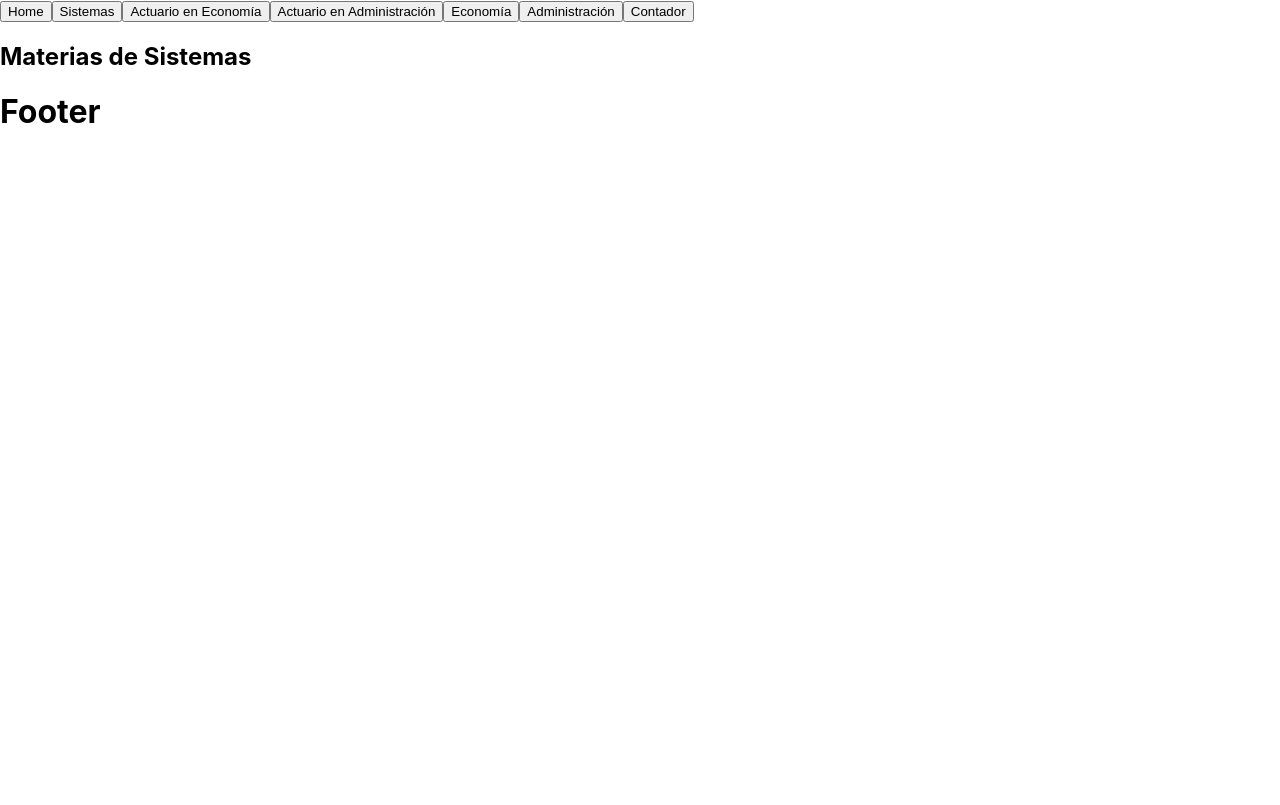
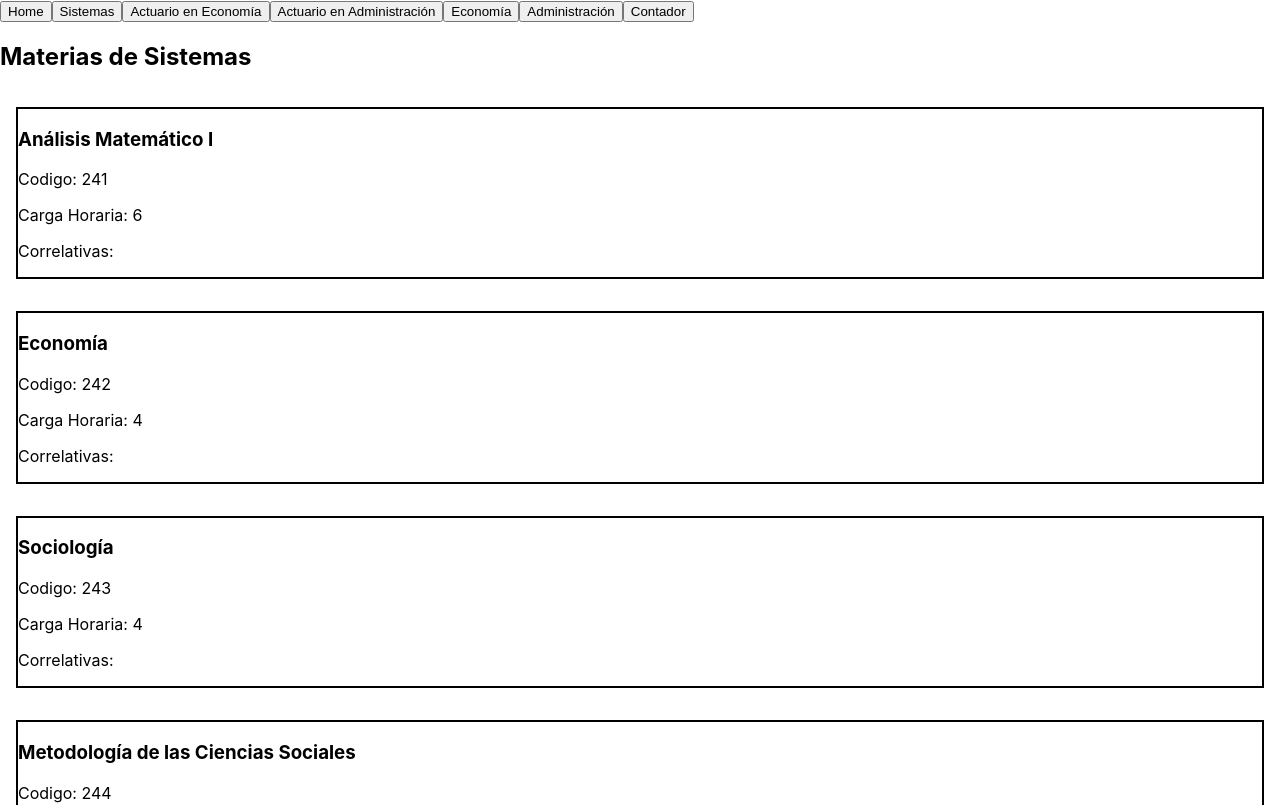
Before and after one commit to TDamonteAzpiazu/Carreras, a React (Create React App) app in the folder front/: page /sistemas in a window 1280 px wide. Shown: the top 805 px of the page. Built offline with nearby package versions, Linux system fonts and the light colour scheme.

Commit message:
Minor changes

```diff
--- /dev/null
+++ b/front/src/components/materia/materia.module.css
@@ -0,0 +1,4 @@
+.card {
+    border: 2px solid black;
+    margin: 1rem;
+}
--- /dev/null
+++ b/front/src/components/materia/materia.tsx
@@ -0,0 +1,19 @@
+import style from "./materia.module.css"
+
+interface MateriaProps {
+    codigo: number
+    nombre: string
+    cargaHoraria: number
+    correlativas: number[]
+}
+
+export const Materia: React.FC<MateriaProps> = ({ codigo , nombre, cargaHoraria, correlativas}) => {
+    return (
+        <div className={style.card}>
+            <h3>{nombre}</h3>
+            <p>Codigo: {codigo}</p>
+            <p>Carga Horaria: {cargaHoraria}</p>
+            <p>Correlativas: {correlativas}</p>
+        </div>
+    )
+}
--- /dev/null
+++ b/front/src/views/carreras/sistemas/sistemas.module.css
@@ -0,0 +1,7 @@
+.container {
+    display: flex;
+    flex-wrap: wrap;
+    flex-direction: column;
+    width: 100%;
+    height: 100%;
+}
--- a/front/src/views/carreras/sistemas/sistemas.tsx
+++ b/front/src/views/carreras/sistemas/sistemas.tsx
@@ -1,5 +1,16 @@
+import { Materia } from "../../../components/materia/materia"
+import { sistemas } from "../../../helpers/sistemas"
+import style from "./sistemas.module.css"
+
 export const Sistemas = () => {
     return (
-        <h2>Materias de Sistemas</h2>
+        <div>
+            <h2>Materias de Sistemas</h2>
+            <div className={style.container}>
+                {sistemas.map(materia => {
+                    return <Materia key={materia.codigo} codigo={materia.codigo} nombre={materia.nombre} cargaHoraria={materia.cargaHorariaSemanal} correlativas={materia.correlativas} />
+                })}
+            </div>
+        </div>
     )
 }
```
